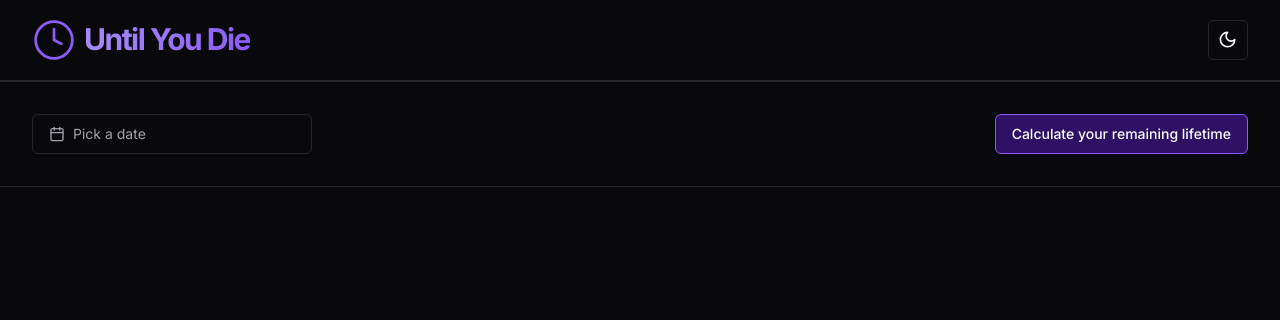
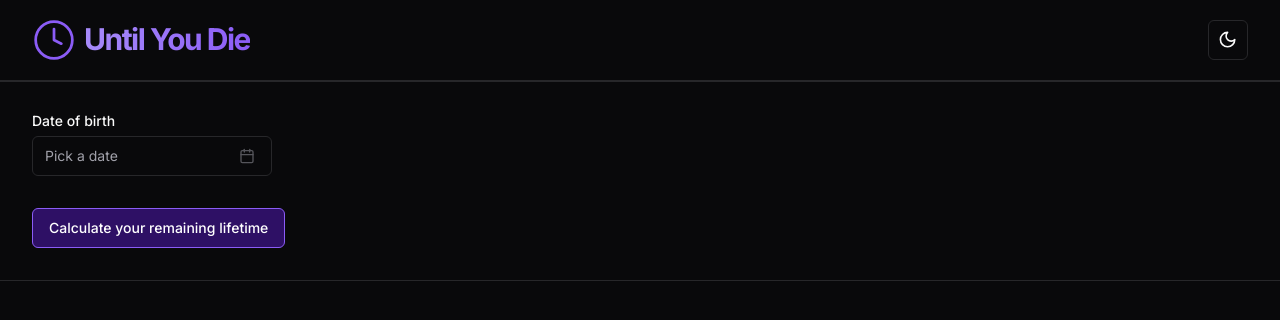
Before and after one commit to schufot/until-you-die, a Next.js app: page / in a window 1280 px wide. Shown: the top 320 px of the page. Built offline with nearby package versions, Linux system fonts and the light colour scheme.

Commit message:
fix button

```diff
--- a/app/(page)/page.tsx
+++ b/app/(page)/page.tsx
@@ -9,9 +9,7 @@
         <div className="border-b bg-card">
             <div className="container flex flex-wrap items-center justify-between gap-6 py-8">
                 <DatePicker/>
-                <Button variant={"outline"} className='border-violet-500 bg-violet-950 text-white hover:bg-violet-700 hover:text-white'>
-                Calculate your remaining lifetime
-                </Button>
+
             </div>
         </div>
     </div>
--- a/components/DatePicker.tsx
+++ b/components/DatePicker.tsx
@@ -1,43 +1,100 @@
 "use client"
 
-import * as React from "react"
+import { zodResolver } from "@hookform/resolvers/zod"
 import { format } from "date-fns"
-import { Calendar as CalendarIcon } from "lucide-react"
+import { CalendarIcon } from "lucide-react"
+import { useForm } from "react-hook-form"
+import { z } from "zod"
 
 import { cn } from "@/lib/utils"
 import { Button } from "@/components/ui/button"
 import { Calendar } from "@/components/ui/calendar"
 import {
+  Form,
+  FormControl,
+  FormDescription,
+  FormField,
+  FormItem,
+  FormLabel,
+  FormMessage,
+} from "@/components/ui/form"
+import {
   Popover,
   PopoverContent,
   PopoverTrigger,
 } from "@/components/ui/popover"
+import { toast } from "@/components/ui/use-toast"
+
+const FormSchema = z.object({
+  dob: z.date({
+    required_error: "A date of birth is required.",
+  }),
+})
 
 export function DatePicker() {
-  const [date, setDate] = React.useState<Date>()
+  const form = useForm<z.infer<typeof FormSchema>>({
+    resolver: zodResolver(FormSchema),
+  })
+
+  function onSubmit(data: z.infer<typeof FormSchema>) {
+    toast({
+      title: "You submitted the following values:",
+      description: (
+        <pre className="mt-2 w-[340px] rounded-md bg-slate-950 p-4">
+          <code className="text-white">{JSON.stringify(data, null, 2)}</code>
+        </pre>
+      ),
+    })
+  }
 
   return (
+    <Form {...form}>
+      <form onSubmit={form.handleSubmit(onSubmit)} className="space-y-8">
+        <FormField
+          control={form.control}
+          name="dob"
+          render={({ field }) => (
+            <FormItem className="flex flex-col">
+              <FormLabel>Date of birth</FormLabel>
               <Popover>
                 <PopoverTrigger asChild>
+                  <FormControl>
                     <Button
                       variant={"outline"}
                       className={cn(
-            "w-[280px] justify-start text-left font-normal",
-            !date && "text-muted-foreground"
+                        "w-[240px] pl-3 text-left font-normal",
+                        !field.value && "text-muted-foreground"
                       )}
                     >
-          <CalendarIcon className="mr-2 h-4 w-4" />
-          {date ? format(date, "PPP") : <span>Pick a date</span>}
+                      {field.value ? (
+                        format(field.value, "PPP")
+                      ) : (
+                        <span>Pick a date</span>
+                      )}
+                      <CalendarIcon className="ml-auto h-4 w-4 opacity-50" />
                     </Button>
+                  </FormControl>
                 </PopoverTrigger>
-      <PopoverContent className="w-auto p-0">
+                <PopoverContent className="w-auto p-0" align="start">
                   <Calendar
                     mode="single"
-          selected={date}
-          onSelect={setDate}
+                    selected={field.value}
+                    onSelect={field.onChange}
+                    disabled={(date) =>
+                      date > new Date() || date < new Date("1900-01-01")
+                    }
                     initialFocus
                   />
                 </PopoverContent>
               </Popover>
+              <FormMessage />
+            </FormItem>
+          )}
+        />
+        <Button variant={"outline"} className='border-violet-500 bg-violet-950 text-white hover:bg-violet-700 hover:text-white'>
+                Calculate your remaining lifetime
+                </Button>
+      </form>
+    </Form>
   )
 }
```
Lines whose indentation alone changed are shown as unchanged.
